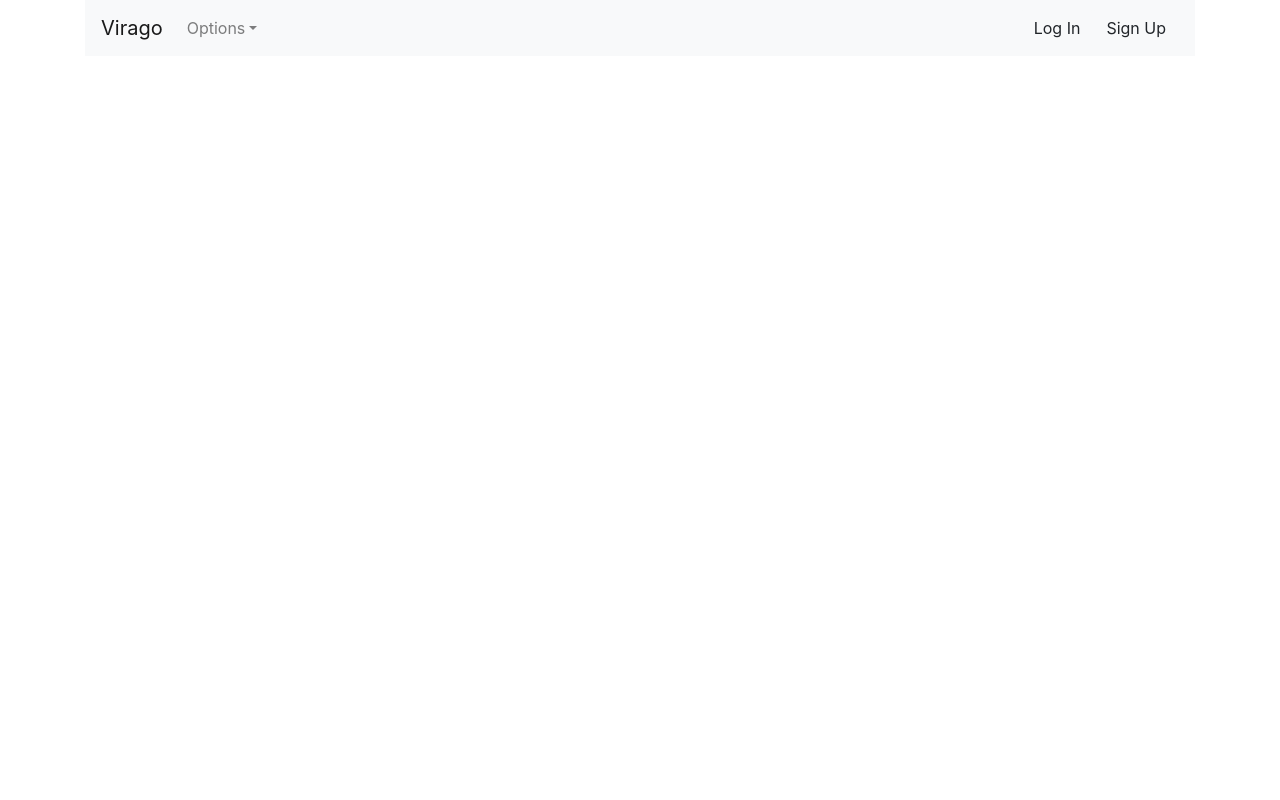
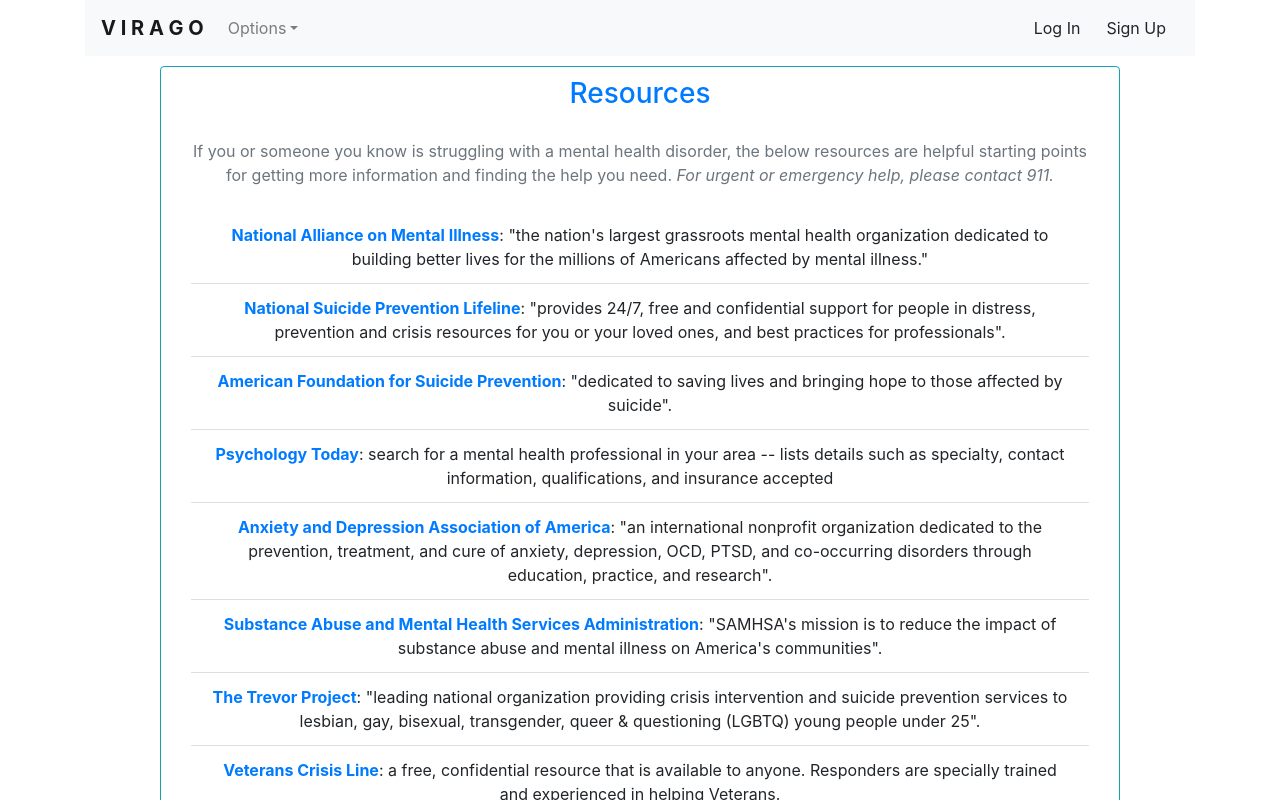
Before and after one commit to myk245/virago-frontend, a React (Create React App) app: page /resources in a window 1280 px wide. Shown: the top 800 px of the page. Built offline with nearby package versions, Linux system fonts and the light colour scheme; no server answers.

Commit message:
adds resource page and help component

```diff
--- a/src/App.js
+++ b/src/App.js
@@ -9,6 +9,7 @@
 import NavBar from './Components/NavBar';
 import DisordersContainer from './Containers/DisordersContainer';
 import PostsContainer from './Containers/PostsContainer';
+import Resources from './Components/Resources';
 import { API_BASE } from './constants';
 
 class App extends React.Component {
@@ -36,8 +37,9 @@
             <Route path='/signup' component={SignUp} />
             <Route path='/login' component={LogIn} />
             <Route path='/disorders' render={routerProps => <DisordersContainer {...routerProps} disorders={this.state.disorders} />} />
-          <Route path='/posts' render={routerProps => <PostsContainer {...routerProps} disorders={this.state.disorders} />} />
-          </Switch>
+            <Route path='/posts' render={routerProps => <PostsContainer {...routerProps} disorders={this.state.disorders} />} />
+            <Route path='/resources' component={Resources} />
+        </Switch>
         </div>
     );
   }
--- a/src/Components/FilterBar.js
+++ b/src/Components/FilterBar.js
@@ -1,5 +1,5 @@
 import React from 'react';
-import { Form, FormControl, Button, FormLabel, Col, Row } from 'react-bootstrap';
+import { Form, FormControl, FormLabel} from 'react-bootstrap';
 
 const FilterBar = (props) => {
    return (
--- a/src/Components/NavBar.js
+++ b/src/Components/NavBar.js
@@ -11,7 +11,7 @@
    return (
       <Container>
          <Navbar expand="lg" variant="light" bg="light">
-            <Navbar.Brand href="/">Virago</Navbar.Brand>
+            <Navbar.Brand href="/"><strong>V I R A G O</strong></Navbar.Brand>
             <Navbar.Toggle aria-controls="responsive-navbar-nav" />
             <Navbar.Collapse id="responsive-navbar-nav">
                <Nav className="mr-auto">
@@ -22,6 +22,7 @@
                      <Link to="/posts">Virago Community Posts</Link> */}
                      <NavDropdown.Item href="/disorders">Mental Health Disorders</NavDropdown.Item>
                      <NavDropdown.Item href="/posts">Virago Community Posts</NavDropdown.Item>
+                     <NavDropdown.Item href="/resources">Resources</NavDropdown.Item>
                      <NavDropdown.Divider />
                      <NavDropdown.Item href="/"><strong>Home</strong></NavDropdown.Item>
                   </NavDropdown>
--- /dev/null
+++ b/src/Components/Resources.js
@@ -0,0 +1,33 @@
+import React from 'react';
+import { Card, ListGroup } from 'react-bootstrap';
+import Help from './Help';
+
+const Resources = () => {
+   return (
+      <div className="center-container">
+         <Card className="center-container" style={{ width: '60rem' }} border="info">
+            <Card.Header class="text-primary"><h3>Resources</h3></Card.Header>
+            <Card.Body>
+               <Card.Subtitle class="text-muted">If you or someone you know is struggling with a mental health disorder, the below resources are helpful starting points for getting more information and finding the help you need. <em>For urgent or emergency help, please contact 911.</em></Card.Subtitle>
+               <br></br>
+               <ListGroup variant="flush">
+                  <ListGroup.Item><strong><Card.Link href="https://www.nami.org/Home">National Alliance on Mental Illness</Card.Link></strong>: "the nation's largest grassroots mental health organization dedicated to building better lives for the millions of Americans affected by mental illness."</ListGroup.Item>
+                  <ListGroup.Item><strong><Card.Link href="https://suicidepreventionlifeline.org/">National Suicide Prevention Lifeline</Card.Link></strong>: "provides 24/7, free and confidential support for people in distress, prevention and crisis resources for you or your loved ones, and best practices for professionals".</ListGroup.Item>
+                  <ListGroup.Item><strong><Card.Link href="https://afsp.org/">American Foundation for Suicide Prevention</Card.Link></strong>: "dedicated to saving lives and bringing hope to those affected by suicide".</ListGroup.Item>
+                  <ListGroup.Item><strong><Card.Link href="https://www.psychologytoday.com/us/psychiatrists">Psychology Today</Card.Link></strong>: search for a mental health professional in your area -- lists details such as specialty, contact information, qualifications, and insurance accepted</ListGroup.Item>
+                  <ListGroup.Item><strong><Card.Link href="https://adaa.org/">Anxiety and Depression Association of America</Card.Link></strong>: "an international nonprofit organization dedicated to the prevention, treatment, and cure of anxiety, depression, OCD, PTSD, and co-occurring disorders through education, practice, and research". </ListGroup.Item>
+                  <ListGroup.Item><strong><Card.Link href="https://www.samhsa.gov/">Substance Abuse and Mental Health Services Administration</Card.Link></strong>: "SAMHSA's mission is to reduce the impact of substance abuse and mental illness on America's communities".</ListGroup.Item>
+                  <ListGroup.Item><strong><Card.Link href="https://www.thetrevorproject.org/">The Trevor Project</Card.Link></strong>: "leading national organization providing crisis intervention and suicide prevention services to lesbian, gay, bisexual, transgender, queer & questioning (LGBTQ) young people under 25".</ListGroup.Item>
+                  <ListGroup.Item><strong><Card.Link href="https://www.veteranscrisisline.net/">Veterans Crisis Line</Card.Link></strong>: a free, confidential resource that is available to anyone. Responders are specially trained and experienced in helping Veterans.</ListGroup.Item>
+                  <ListGroup.Item><strong><Card.Link href="https://childmind.org/">Child Mind Institute</Card.Link></strong>: "an independent, national nonprofit dedicated to transforming the lives of children and families struggling with mental health and learning disorders".</ListGroup.Item>
+                  <ListGroup.Item><strong><Card.Link href="https://www.talkspace.com/">TalkSpace</Card.Link></strong>: offers online therapy and also provides access to public therapy forums</ListGroup.Item>
+               </ListGroup>
+            </Card.Body>
+         </Card>
+         <br></br>
+         <Help />
+      </div>
+   )
+}
+
+export default Resources;
```
